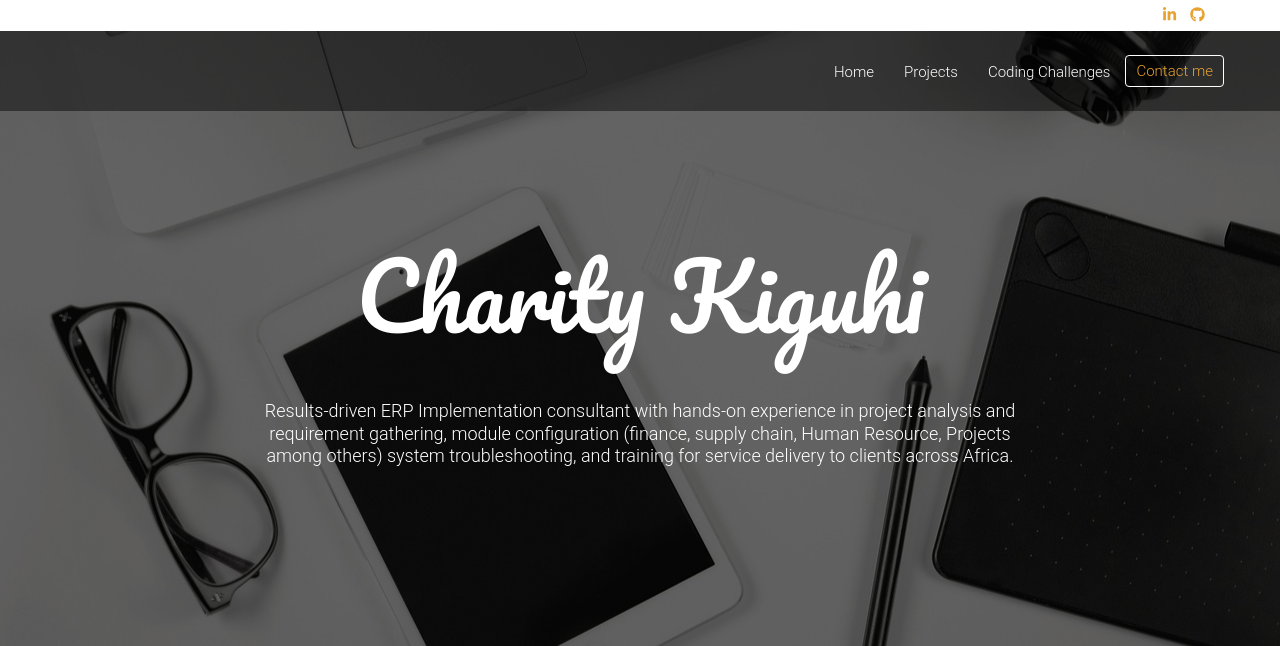
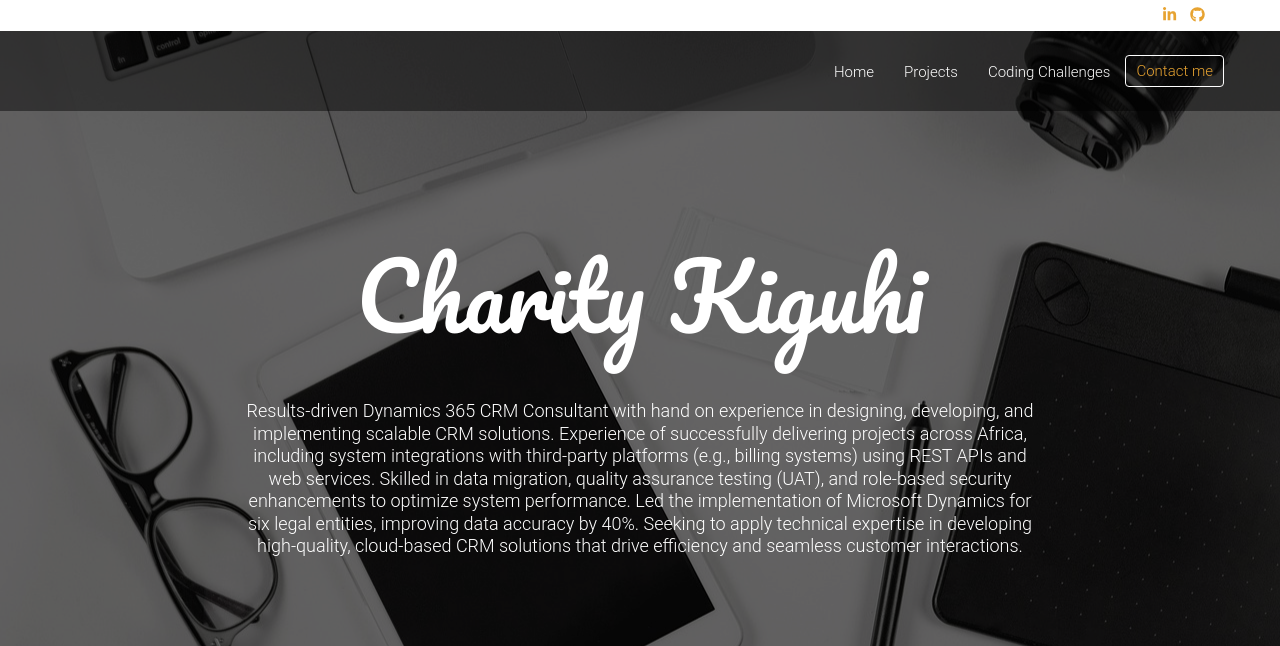
Before and after one commit to kiguhi/kiguhiPortfolio, a plain HTML site: page index.html in a window 1280 px wide. Shown: the top 646 px of the page. Drawn offline with Linux system fonts and the light colour scheme.

Commit message:
Update summary section
Updated summary from ERP developer to CRM developer

```diff
--- a/index.html
+++ b/index.html
@@ -95,7 +95,7 @@
                             <div class="col-md-12">
                                 <div class="main_slider_content wow zoomIn" data-wow-duration="1s">
                                     <h1 style="color: white;">Charity Kiguhi</h1>
-                                    <p style="font-size: large;">Results-driven ERP Implementation consultant with hands-on experience in project analysis and requirement gathering, module configuration (finance, supply chain, Human Resource, Projects among others) system troubleshooting, and training for service delivery to clients across Africa. </p>
+                                    <p style="font-size: large;">Results-driven Dynamics 365 CRM Consultant with hand on experience in designing, developing, and implementing scalable CRM solutions. Experience of successfully delivering projects across Africa, including system integrations with third-party platforms (e.g., billing systems) using REST APIs and web services. Skilled in data migration, quality assurance testing (UAT), and role-based security enhancements to optimize system performance. Led the implementation of Microsoft Dynamics for six legal entities, improving data accuracy by 40%. Seeking to apply technical expertise in developing high-quality, cloud-based CRM solutions that drive efficiency and seamless customer interactions.</p>
                                 </div>
                             </div>
                         </div>
```
